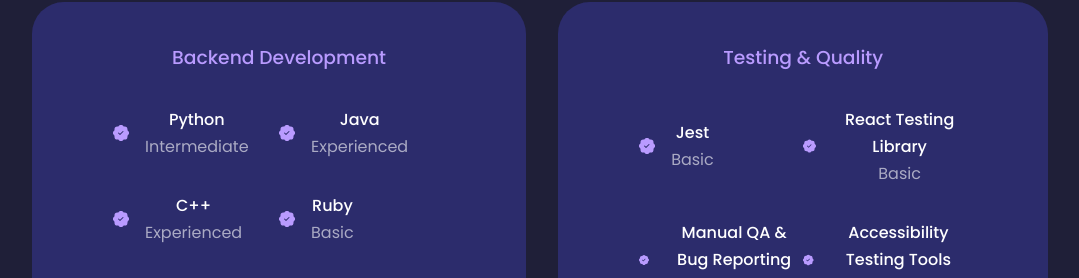
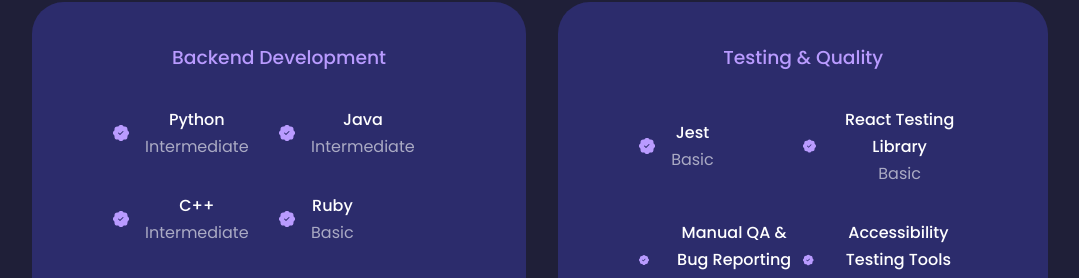
Before and after one commit to csisilli/Personal-Website, a React (Create React App) app: page / in a window 1280 px wide. Shown: the part 2696-2974 px from the top of the page, without its empty margins (128-1207 px from the left). Built offline with nearby package versions, Linux system fonts and the light colour scheme.

Commit message:
fix! fixed two skills

```diff
--- a/src/components/experience/Experience.jsx
+++ b/src/components/experience/Experience.jsx
@@ -201,7 +201,7 @@
               <BsPatchCheckFill className="experience__details-icon" />
               <div>
                 <h4>Java</h4>
-                <medium className="text-light">Experienced</medium>
+                <medium className="text-light">Intermediate</medium>
               </div>
             </article>
 
@@ -209,7 +209,7 @@
               <BsPatchCheckFill className="experience__details-icon" />
               <div>
                 <h4>C++</h4>
-                <medium className="text-light">Experienced</medium>
+                <medium className="text-light">Intermediate</medium>
               </div>
             </article>
 
```
